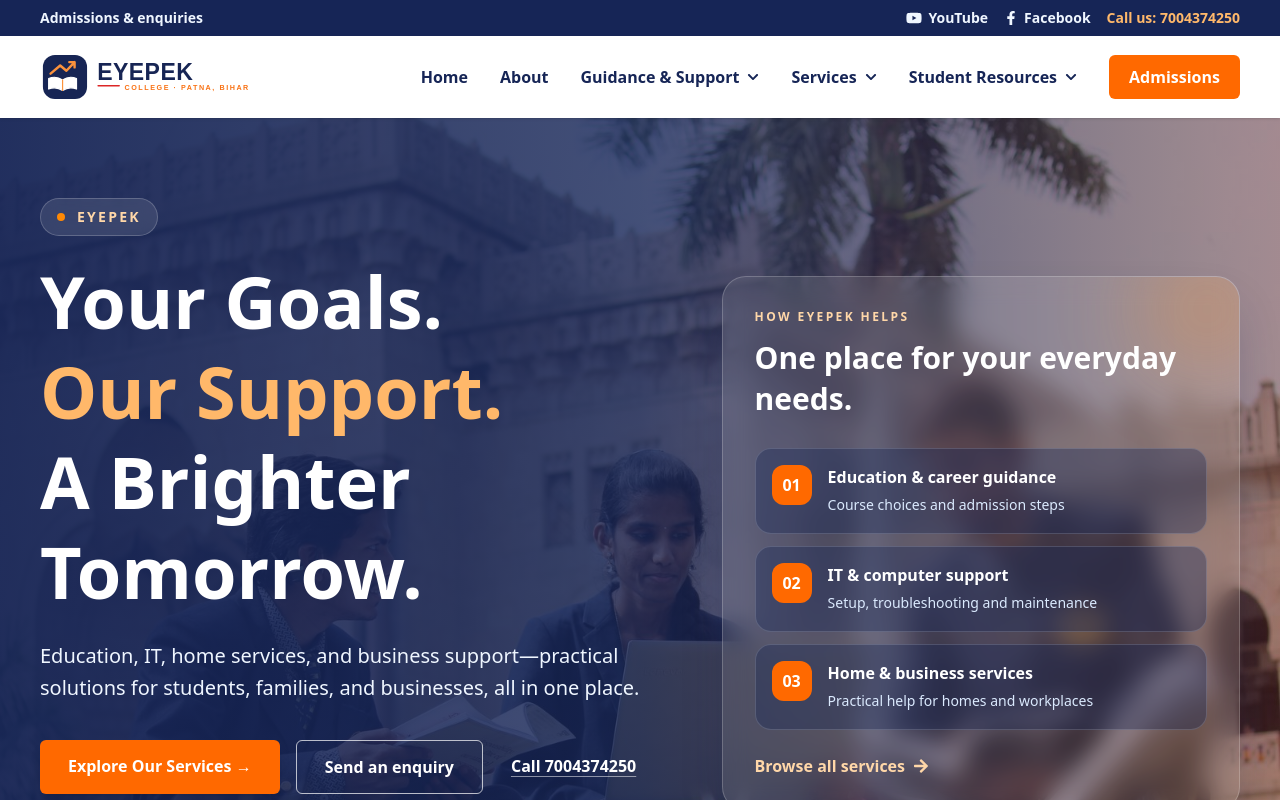
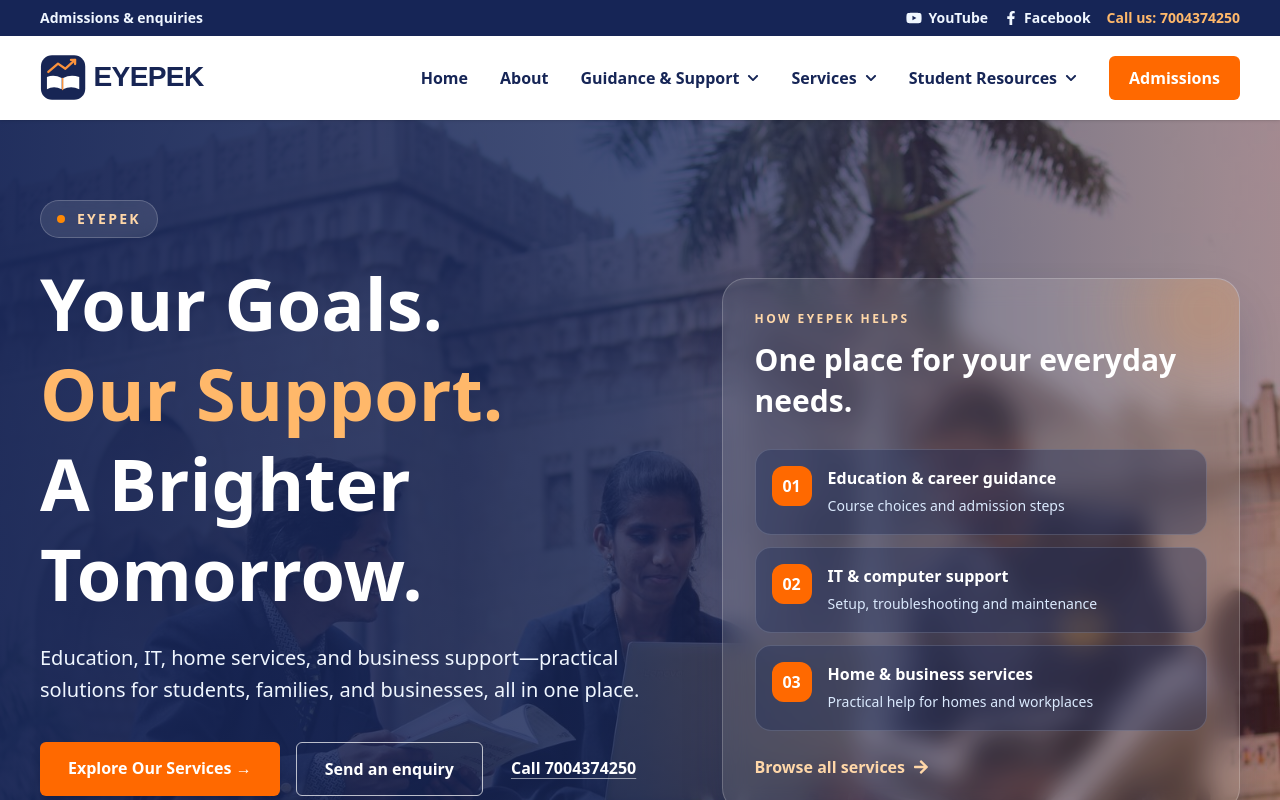
Before and after one commit to eyepek/EYEPEK, a React (Vite) app: page / in a window 1280 px wide. Shown: the top 800 px of the page. Built offline with nearby package versions, Linux system fonts and the light colour scheme.

Commit message:
Use EYEPEK-only logo in website navbar

```diff
--- a/src/components/NavBar.jsx
+++ b/src/components/NavBar.jsx
@@ -57,7 +57,7 @@
       </div>
       <div className='mx-auto flex max-w-7xl items-center justify-between px-6 py-4 md:px-10'>
         <Link to='/' onClick={closeMenu} aria-label='EYEPEK College home' className='shrink-0'>
-          <img src='/images/eyepek-college-logo.svg' alt='EYEPEK College' className='block h-auto w-[210px] sm:w-[240px]' />
+          <img src='/images/eyepek-logo.svg' alt='EYEPEK' className='block h-auto w-[210px] sm:w-[240px]' />
         </Link>
         <button type='button' aria-label={isOpen ? 'Close navigation' : 'Open navigation'} aria-controls='primary-navigation' aria-expanded={isOpen} onClick={() => setIsOpen(!isOpen)} className='rounded-md p-2 text-blue-950 lg:hidden'>
           <IoMdMenu className='h-8 w-8' />
```
